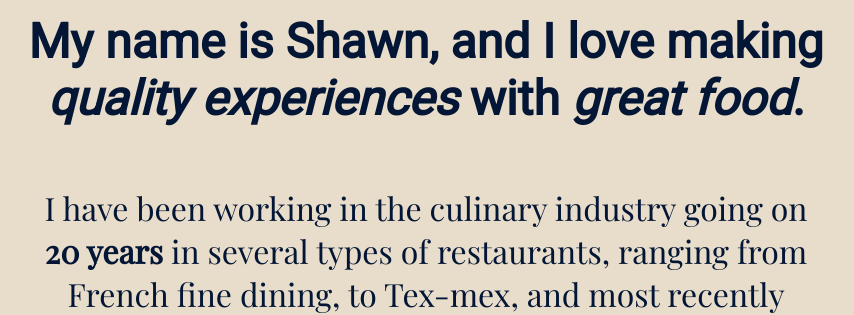
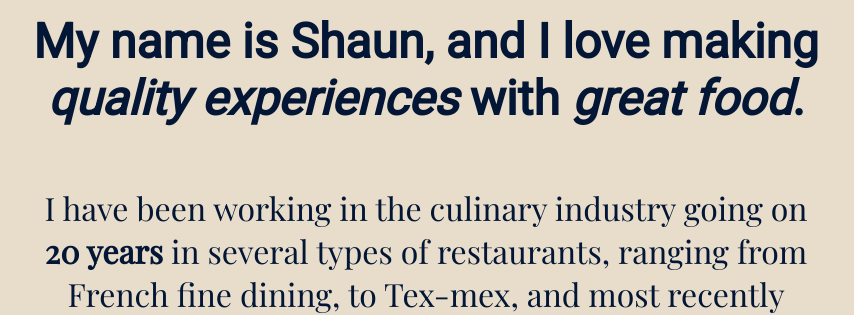
Before and after one commit to HovaLabs/chef-shaun, a plain HTML site: page index.html in a window 1280 px wide. Shown: the part 782-1097 px from the top of the page, without its empty margins (214-1068 px from the left). Drawn offline with nearby package versions, Linux system fonts and the light colour scheme; a web font is replaced by a local one.

Commit message:
Update index.html

```diff
--- a/index.html
+++ b/index.html
@@ -241,7 +241,7 @@
     <div class="mission-statement">
       <h1>About me</h1>
       <h2>
-        My name is <b>Shawn</b>, and I love making
+        My name is <b>Shaun</b>, and I love making
         <b><i>quality experiences</i></b>
         with <b><i>great food</i></b
         >.
```
